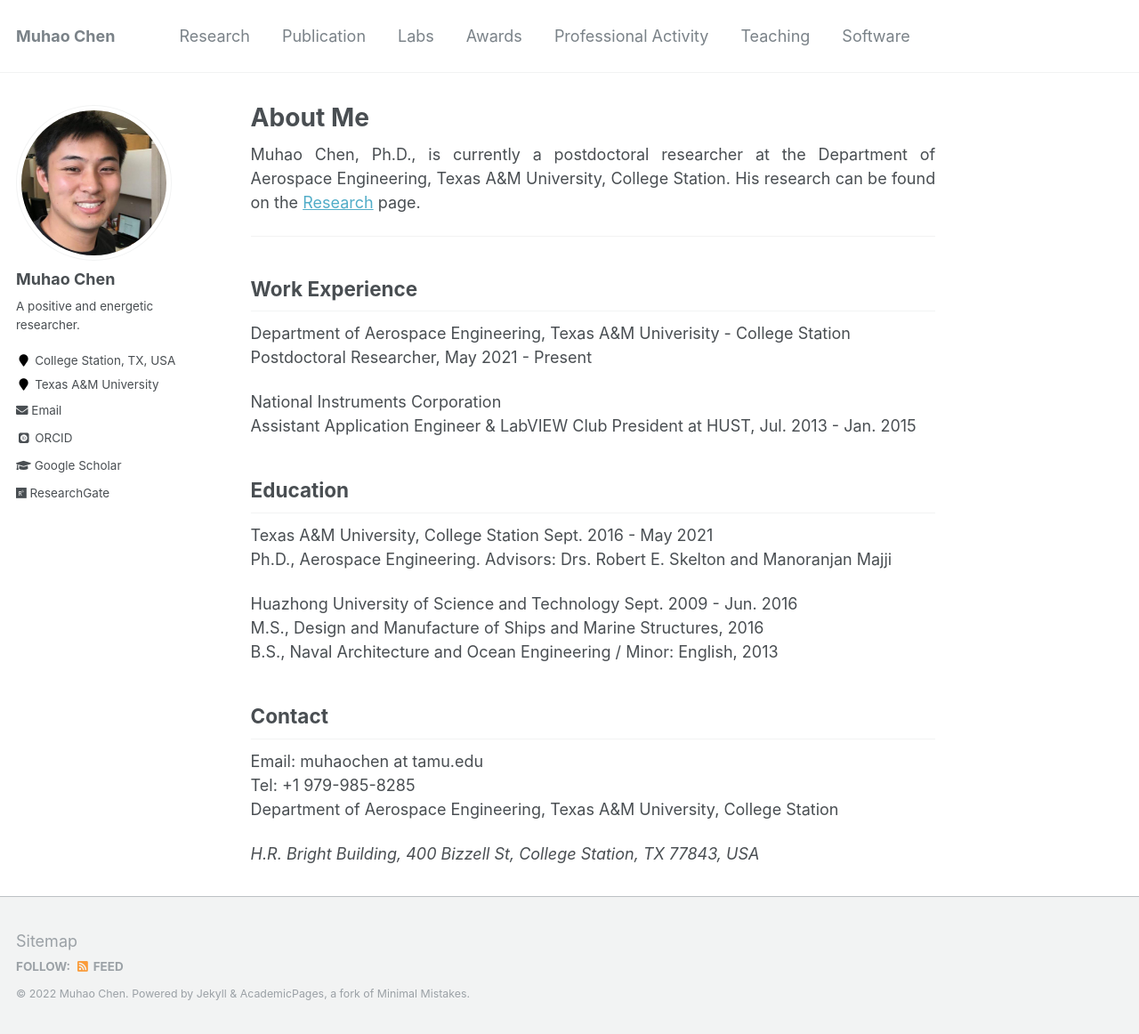
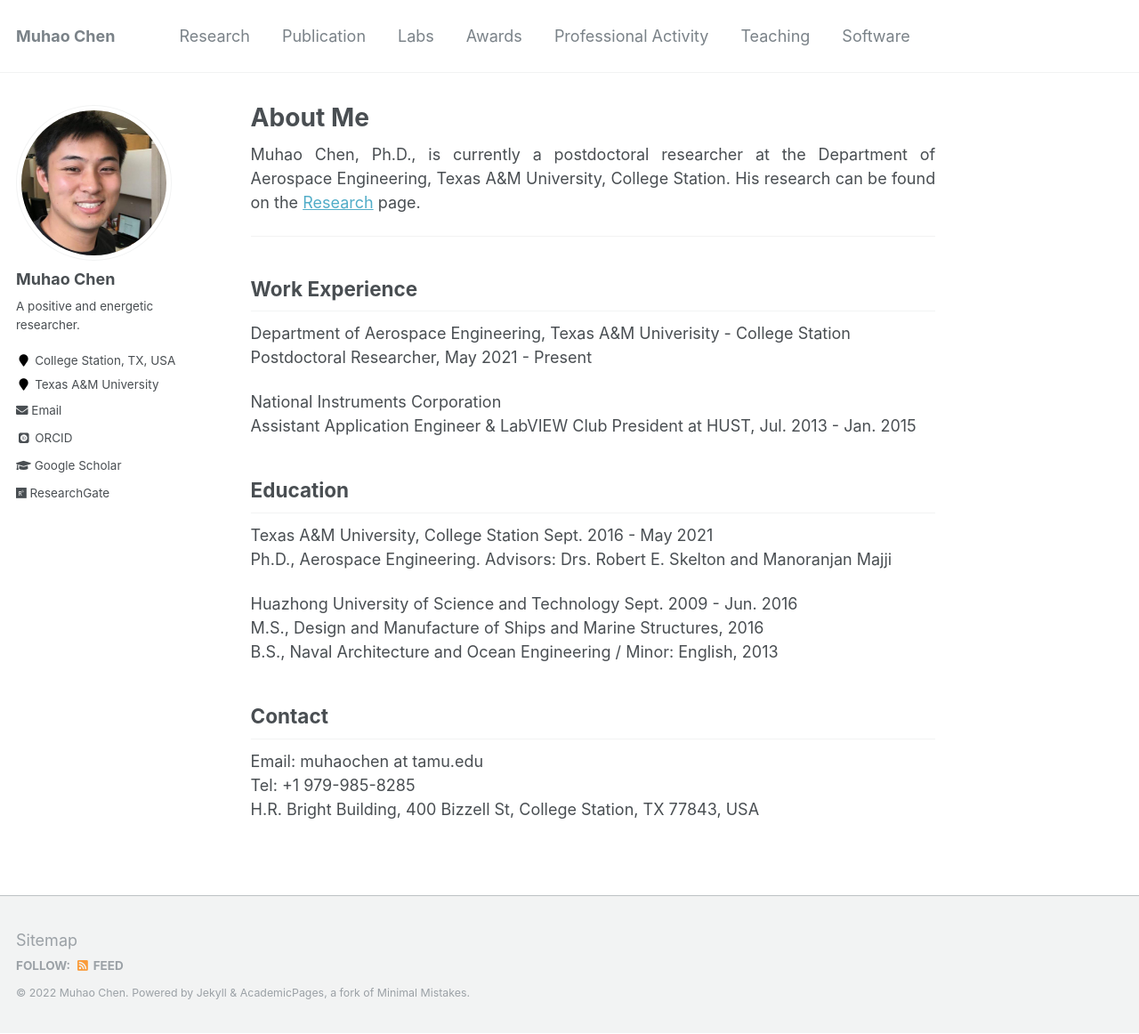
Before and after one commit to Muhao-Chen/muhao-chen.github.io, a Jekyll site: the page built from _pages/about.md, in a window 1280 px wide and 1162 px high. Shown: the whole window at 89% size. Built offline with Jekyll 4.4.1, drawn with Linux system fonts in a browser that asks for light colours; some web fonts are replaced.

Commit message:
Update about.md

```diff
--- a/_pages/about.md
+++ b/_pages/about.md
@@ -63,7 +63,4 @@ B.S., Naval Architecture and Ocean Engineering / Minor: English, 2013
 ## Contact
 Email: muhaochen at tamu.edu
 Tel: +1 979-985-8285
-Department of Aerospace Engineering, Texas A&M University, College Station
-<address>
- H.R. Bright Building, 400 Bizzell St, College Station, TX 77843, USA
-</address>
+H.R. Bright Building, 400 Bizzell St, College Station, TX 77843, USA
```
